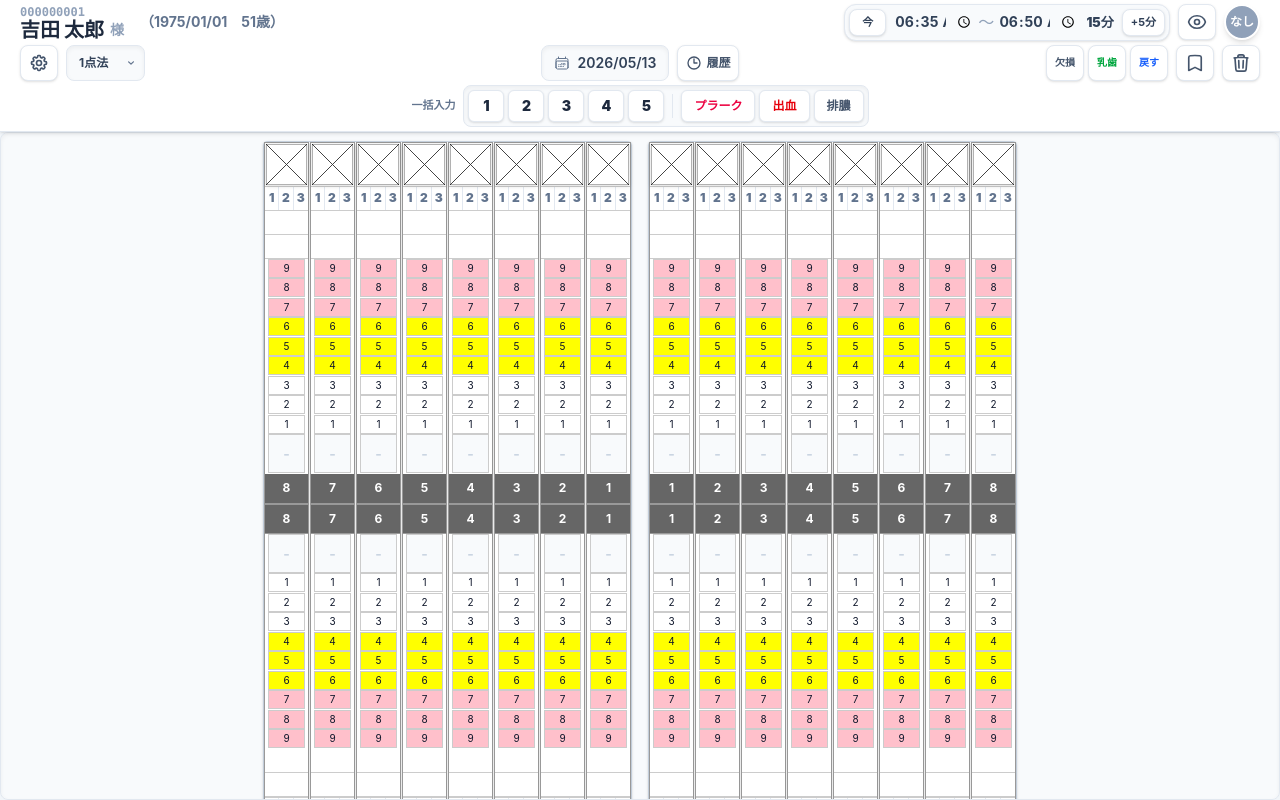
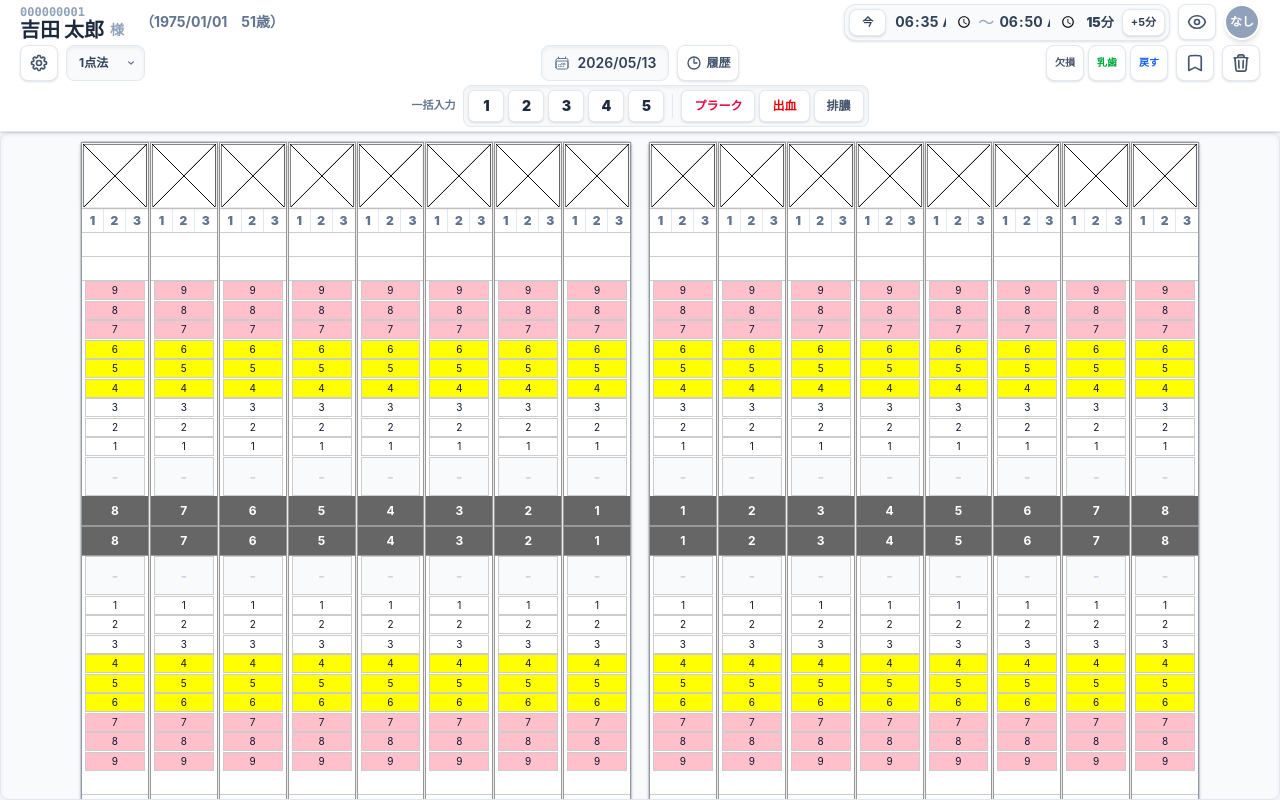
Before and after one commit to aitest496-admin/poket-plaque, a React (Vite) app: page / in a window 1280 px wide. Built offline with nearby package versions, Linux system fonts and the light colour scheme.

Commit message:
chore: deploy app updates

```diff
--- a/App.tsx
+++ b/App.tsx
@@ -1690,9 +1690,9 @@ const App: React.FC = () => {
 
                 <div className="flex-1 h-full overflow-hidden relative border border-slate-200 bg-slate-50 rounded-lg shadow-inner">
                     {measurementMethod === '1-point' ? (
-                        <div className="w-full min-h-full overflow-auto p-2 flex items-start justify-center touch-none select-none">
-                            <div className="flex justify-center gap-1">
-                                <div className="flex gap-[1px] bg-white p-0 rounded border border-slate-300 shadow-sm">
+                        <div className="w-full min-h-full overflow-auto px-1 py-2 flex items-start justify-center touch-none select-none">
+                            <div className="flex justify-center gap-1 w-full max-w-[1120px]">
+                                <div className="flex flex-1 min-w-0 gap-[1px] bg-white p-0 rounded border border-slate-300 shadow-sm">
                                     {currentTeethData.UR.map((tooth, index) => (
                                         <Tooth
                                             key={tooth.id}
@@ -1706,7 +1706,7 @@ const App: React.FC = () => {
                                     ))}
                                 </div>
                                 <div className="w-2 shrink-0"></div>
-                                <div className="flex gap-[1px] bg-white p-0 rounded border border-slate-300 shadow-sm">
+                                <div className="flex flex-1 min-w-0 gap-[1px] bg-white p-0 rounded border border-slate-300 shadow-sm">
                                     {currentTeethData.UL.map((tooth, index) => (
                                         <Tooth
                                             key={tooth.id}
--- a/components/Tooth.tsx
+++ b/components/Tooth.tsx
@@ -145,7 +145,7 @@ const Tooth: React.FC<ToothProps> = ({ data, lowerData, onUpdate, onUpdateLower,
   const lingualSinglePoint = is1Point;
   const buccalSinglePoint = is1Point;
   const isLarge = !is1Point;
-  const toothWidthClass = is1Point ? 'min-w-[28px] max-w-[45px]' : 'flex-1 min-w-[70px]';
+  const toothWidthClass = is1Point ? 'flex-1 min-w-[34px]' : 'flex-1 min-w-[70px]';
   const mobilityRowHeight = isLarge ? 'h-[28px]' : 'h-[24px]';
   const toothIdTextSize = isLarge ? 'text-[16px]' : 'text-[12px]';
   const toothIdPadding = isLarge ? 'py-[2px]' : 'py-[2px]';
```
